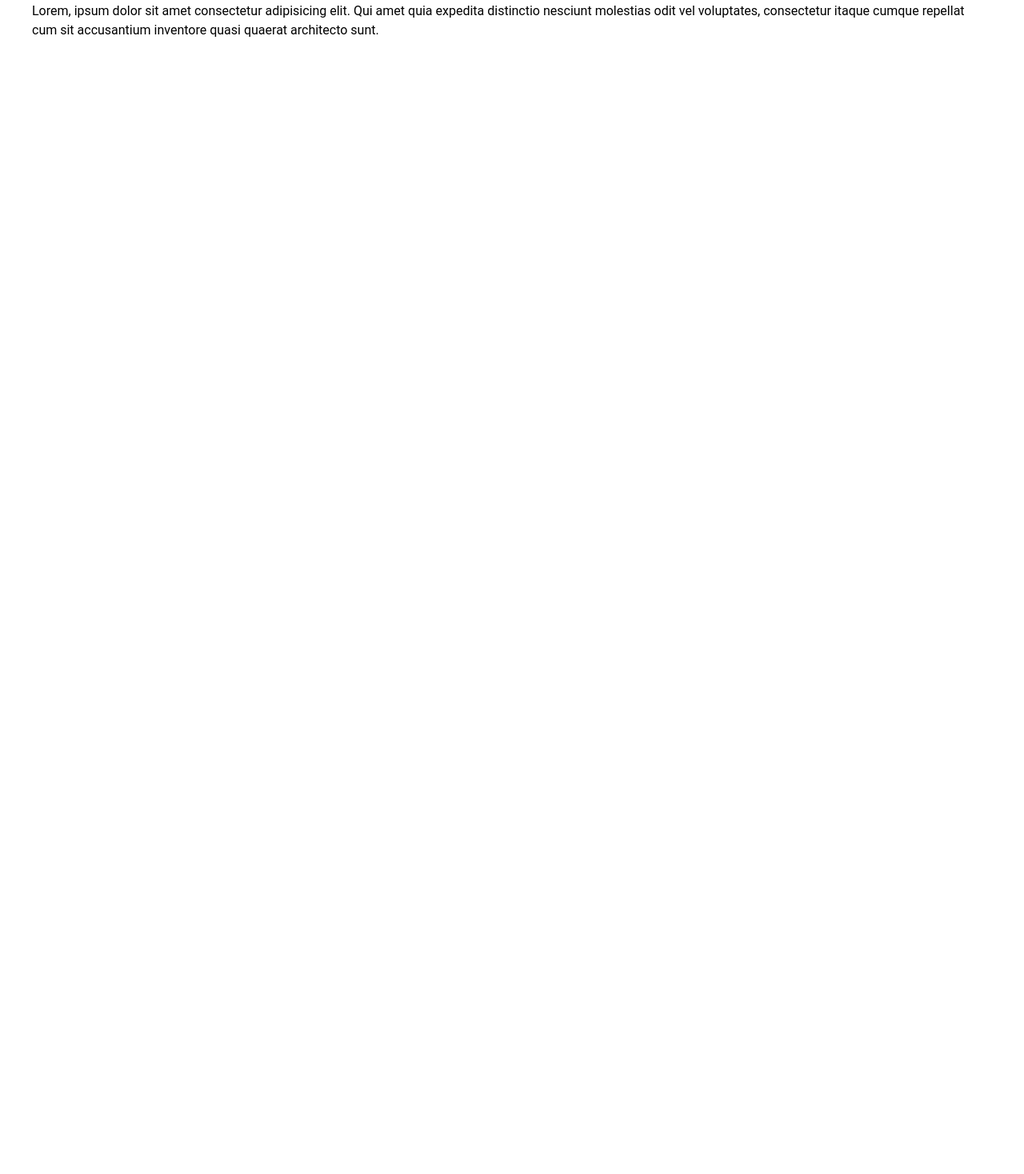
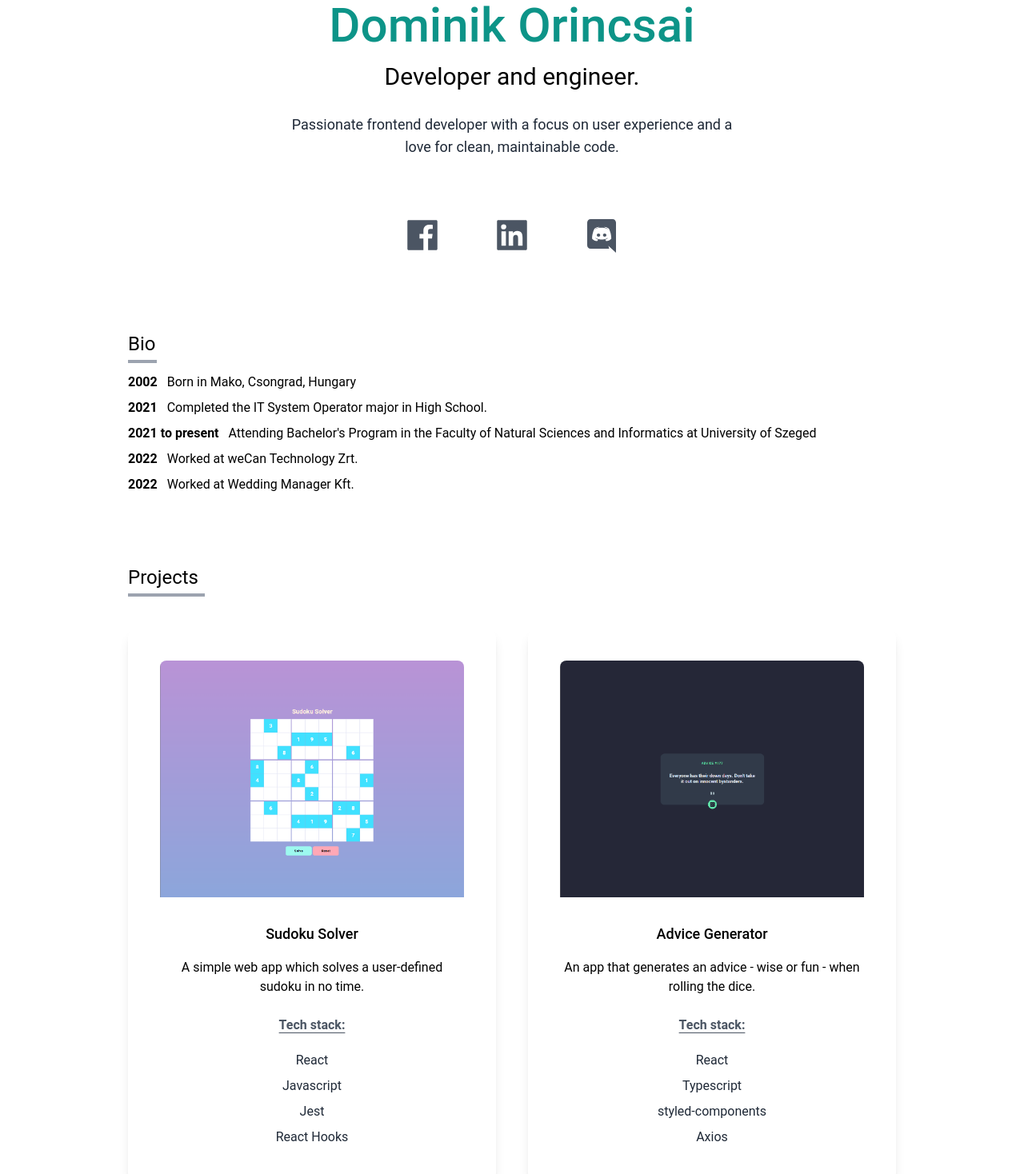
Before and after one commit to doshinxlsx/portfolio, a Next.js app: page / in a window 1280 px wide. Shown: the part 202-1670 px from the top of the page at 80% size. Before the commit the page ends 800 px from the top, so only its background shows below. Built offline with nearby package versions, Linux system fonts and the light colour scheme.

Commit message:
feat(home): hero done

```diff
--- a/src/pages/index.js
+++ b/src/pages/index.js
@@ -1,5 +1,10 @@
 import Head from "next/head";
 import { BsFillMoonStarsFill } from "react-icons/bs";
+import { AiFillLinkedin, AiFillFacebook } from "react-icons/ai";
+import { RiDiscordFill } from "react-icons/ri";
+import sudoku from "../public/sudoku.png";
+import advice from "../public/advices.png";
+import Image from "next/image";
 
 const Home = () => {
   return (
@@ -10,7 +15,7 @@ const Home = () => {
         <link rel="icon" href="/favicon.ico" />
       </Head>
 
-      <main className="bg-white px-10">
+      <main className="bg-white px-10 md:px-20 lg:px-40">
         <section className="min-h-screen">
           <nav className="py-10 mb-12 flex justify-between">
             <h1 className="text-xl font-burtons">Dominik Orincsai</h1>
@@ -29,15 +34,105 @@ const Home = () => {
             </ul>
           </nav>
 
-          <div>
-            <h2>Dominik Orincsai</h2>
-            <h3>Developer and Cybersecurity Enthusiast</h3>
-            <p>
-              Lorem, ipsum dolor sit amet consectetur adipisicing elit. Qui amet
-              quia expedita distinctio nesciunt molestias odit vel voluptates,
-              consectetur itaque cumque repellat cum sit accusantium inventore
-              quasi quaerat architecto sunt.
+          <div className="text-center p-10">
+            <h2 className="text-5xl py-2 text-teal-600 font-medium md:text-6xl">
+              Dominik Orincsai
+            </h2>
+            <h3 className="text-2xl py-2 md:text-3xl">
+              Developer and engineer.
+            </h3>
+            <p className="text-md py-5 leading-8 text-gray-800 md:text-lg max-w-xl mx-auto">
+              Passionate frontend developer with a focus on user experience and
+              a love for clean, maintainable code.
             </p>
+          </div>
+
+          <div className="text-5xl flex justify-center gap-16 py-3 text-gray-600">
+            <AiFillFacebook />
+            <AiFillLinkedin />
+            <RiDiscordFill />
+          </div>
+
+          <div className="mt-20">
+            <h3 className="text-2xl py-1 border-b-4 w-9 border-gray-400">
+              Bio
+            </h3>
+            <ul className="mt-2 leading-8">
+              <li>
+                <span className="font-bold mr-2">2002</span> Born in Mako,
+                Csongrad, Hungary
+              </li>
+              <li>
+                <span className="font-bold mr-2">2021</span> Completed the IT
+                System Operator major in High School.
+              </li>
+              <li>
+                <span className="font-bold mr-2">2021 to present</span>{" "}
+                Attending Bachelor's Program in the Faculty of Natural Sciences
+                and Informatics at University of Szeged
+              </li>
+              <li>
+                <span className="font-bold mr-2">2022</span> Worked at weCan
+                Technology Zrt.
+              </li>
+              <li>
+                <span className="font-bold mr-2">2022</span> Worked at Wedding
+                Manager Kft.
+              </li>
+            </ul>
+          </div>
+        </section>
+
+        <section>
+          <div className="mt-20">
+            <h3 className="text-2xl py-1 border-b-4 w-24 border-gray-400">
+              Projects
+            </h3>
+            <div className="lg:flex gap-10">
+              <div className="text-center shadow-lg p-10 rounded-xl my-10  dark:bg-white flex-1">
+                <Image
+                  className="rounded-t-lg"
+                  src={sudoku}
+                  alt="Sudoku Solver image"
+                />
+                <h3 className="text-lg font-medium pt-8 pb-2  ">
+                  Sudoku Solver
+                </h3>
+                <p className="py-2">
+                  A simple web app which solves a user-defined sudoku in no
+                  time.
+                </p>
+                <h4 className="py-4 underline underline-offset-4 font-bold text-gray-600">
+                  Tech stack:
+                </h4>
+                <p className="text-gray-800 py-1">React</p>
+                <p className="text-gray-800 py-1">Javascript</p>
+                <p className="text-gray-800 py-1">Jest</p>
+                <p className="text-gray-800 py-1">React Hooks</p>
+              </div>
+
+              <div className="text-center shadow-lg p-10 rounded-xl my-10  dark:bg-white flex-1">
+                <Image
+                  className="rounded-t-lg"
+                  src={advice}
+                  alt="Sudoku Solver image"
+                />
+                <h3 className="text-lg font-medium pt-8 pb-2  ">
+                  Advice Generator
+                </h3>
+                <p className="py-2">
+                  An app that generates an advice - wise or fun - when rolling
+                  the dice.
+                </p>
+                <h4 className="py-4 underline underline-offset-4 font-bold text-gray-600">
+                  Tech stack:
+                </h4>
+                <p className="text-gray-800 py-1">React</p>
+                <p className="text-gray-800 py-1">Typescript</p>
+                <p className="text-gray-800 py-1">styled-components</p>
+                <p className="text-gray-800 py-1">Axios</p>
+              </div>
+            </div>
           </div>
         </section>
       </main>
```
Also changed, not shown: src/public/advices.png (added), src/public/sudoku.png (added).
